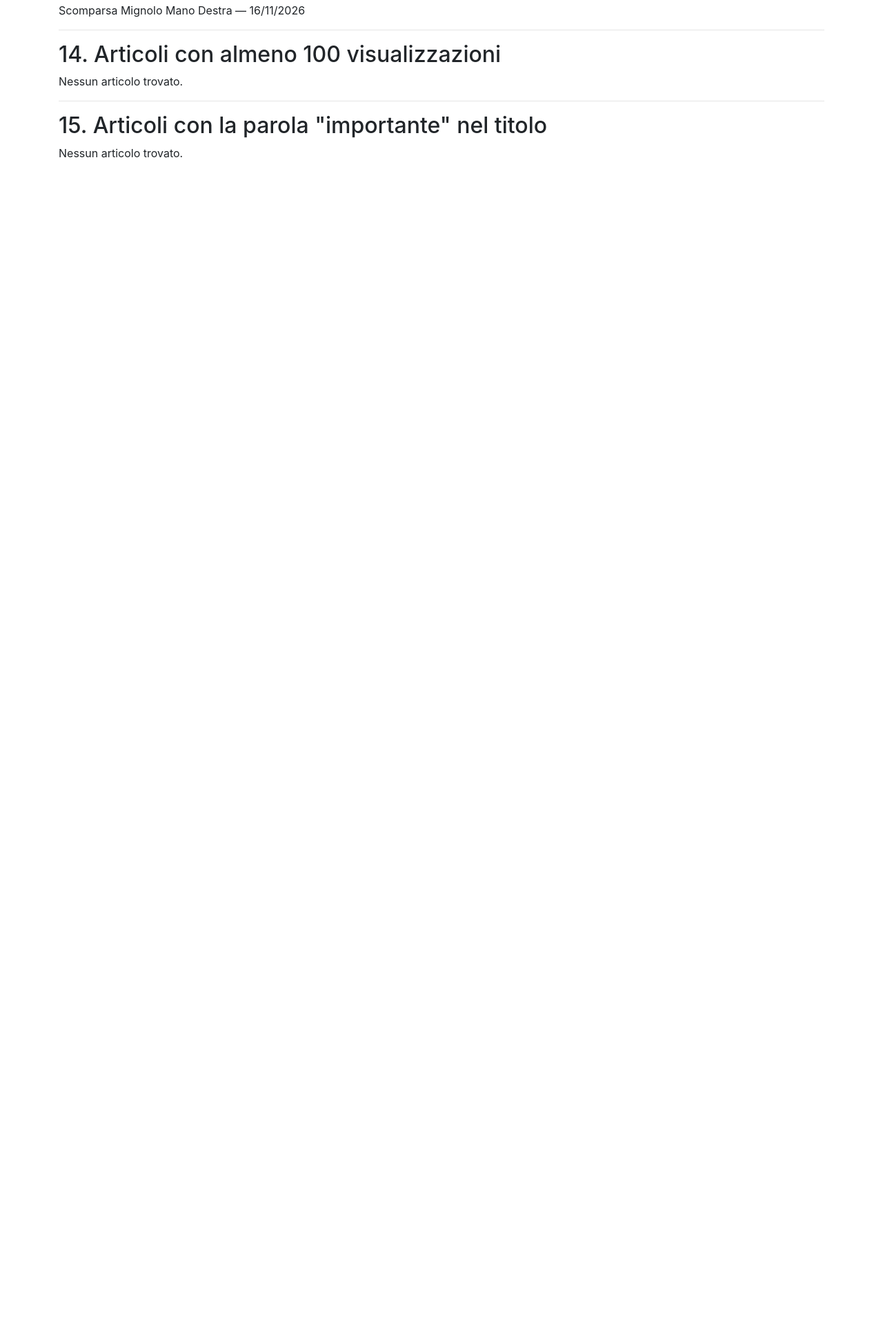
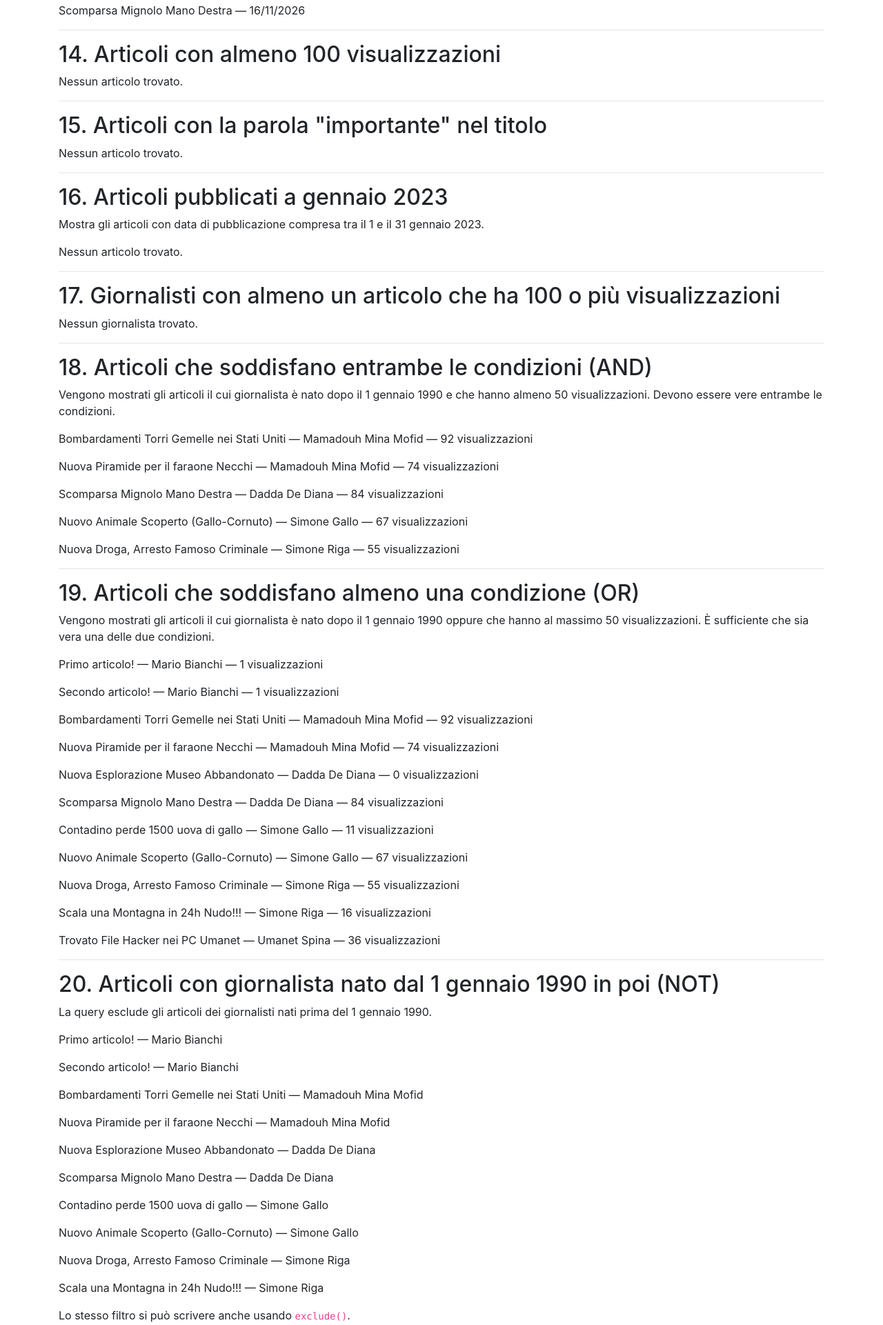
Before and after one commit to AndreaNeri-Edu/primo_progetto, a Django app: page /news/query_base/ in a window 1280 px wide. Shown: the part 2804-4725 px from the top of the page at 69% size. Before the commit the page ends 3033 px from the top, so only its background shows below. Run offline with Django 5.2, Linux system fonts and the light colour scheme; data comes from the database, SQL or seed files in the repository.

Commit message:
Passo 18 (completo)

```diff
--- a/news/templates/news/query.html
+++ b/news/templates/news/query.html
@@ -125,4 +125,49 @@
     {% empty %}
         <p>Nessun articolo trovato.</p>
     {% endfor %}
+    <hr>
+
+    <h2>16. Articoli pubblicati a gennaio 2023</h2>
+    <p>Mostra gli articoli con data di pubblicazione compresa tra il 1 e il 31 gennaio 2023.</p>
+    {% for articolo in articoli_mese_anno %}
+        <p>{{ articolo.titolo }} — {{ articolo.data|date:"d/m/Y" }}</p>
+    {% empty %}
+        <p>Nessun articolo trovato.</p>
+    {% endfor %}
+    <hr>
+
+    <h2>17. Giornalisti con almeno un articolo che ha 100 o più visualizzazioni</h2>
+    {% for giornalista in giornalisti_con_articoli_popolari %}
+        <p>{{ giornalista }}</p>
+    {% empty %}
+        <p>Nessun giornalista trovato.</p>
+    {% endfor %}
+    <hr>
+
+    <h2>18. Articoli che soddisfano entrambe le condizioni (AND)</h2>
+    <p>Vengono mostrati gli articoli il cui giornalista è nato dopo il 1 gennaio 1990 e che hanno almeno 50 visualizzazioni. Devono essere vere entrambe le condizioni.</p>
+    {% for articolo in articoli_con_and %}
+        <p>{{ articolo.titolo }} — {{ articolo.giornalista }} — {{ articolo.visualizzazioni }} visualizzazioni</p>
+    {% empty %}
+        <p>Nessun articolo trovato.</p>
+    {% endfor %}
+    <hr>
+
+    <h2>19. Articoli che soddisfano almeno una condizione (OR)</h2>
+    <p>Vengono mostrati gli articoli il cui giornalista è nato dopo il 1 gennaio 1990 oppure che hanno al massimo 50 visualizzazioni. È sufficiente che sia vera una delle due condizioni.</p>
+    {% for articolo in articoli_con_or %}
+        <p>{{ articolo.titolo }} — {{ articolo.giornalista }} — {{ articolo.visualizzazioni }} visualizzazioni</p>
+    {% empty %}
+        <p>Nessun articolo trovato.</p>
+    {% endfor %}
+    <hr>
+
+    <h2>20. Articoli con giornalista nato dal 1 gennaio 1990 in poi (NOT)</h2>
+    <p>La query esclude gli articoli dei giornalisti nati prima del 1 gennaio 1990.</p>
+    {% for articolo in articoli_con_not %}
+        <p>{{ articolo.titolo }} — {{ articolo.giornalista }}</p>
+    {% empty %}
+        <p>Nessun articolo trovato.</p>
+    {% endfor %}
+    <p>Lo stesso filtro si può scrivere anche usando <code>exclude()</code>.</p>
 {% endblock content %}
--- a/news/views.py
+++ b/news/views.py
@@ -2,6 +2,7 @@ import datetime
 
 from django.shortcuts import render
 from django.http import HttpResponse
+from django.db.models import Q
 from .models import Articolo, Giornalista
 
 # Create your views here.
@@ -118,6 +119,39 @@ def queryBase(request):
     # 15. Tutti gli articoli che contengono una certa parola nel titolo:
     articoli_parola = Articolo.objects.filter(titolo__icontains='importante')
 
+    # 16. Articoli pubblicati a gennaio 2023:
+    articoli_mese_anno = Articolo.objects.filter(data__month=1, data__year=2023)
+
+    # 17. Giornalisti con almeno un articolo con 100 o più visualizzazioni:
+    giornalisti_con_articoli_popolari = Giornalista.objects.filter(
+        articoli__visualizzazioni__gte=100
+    ).distinct()
+
+    data_limite = datetime.date(1990, 1, 1)
+    visualizzazioni_limite = 50
+
+    # 18. Articoli il cui giornalista è nato dopo la data limite
+    # e che hanno almeno 50 visualizzazioni:
+    articoli_con_and = Articolo.objects.filter(
+        giornalista__anno_nascita__gt=data_limite,
+        visualizzazioni__gte=visualizzazioni_limite,
+    )
+
+    # 19. Articoli il cui giornalista è nato dopo la data limite
+    # oppure che hanno al massimo 50 visualizzazioni:
+    articoli_con_or = Articolo.objects.filter(
+        Q(giornalista__anno_nascita__gt=data_limite)
+        | Q(visualizzazioni__lte=visualizzazioni_limite)
+    )
+
+    # 20. Articoli il cui giornalista non è nato prima della data limite.
+    articoli_con_not = Articolo.objects.filter(
+        ~Q(giornalista__anno_nascita__lt=data_limite)
+    )
+    articoli_con_not_exclude = Articolo.objects.exclude(
+        giornalista__anno_nascita__lt=data_limite
+    )
+
     # Creare il dizionario context
     context = {
         'articoli_cognome': articoli_cognome,
@@ -136,6 +170,12 @@ def queryBase(request):
         'ultimi': ultimi,
         'articoli_minime_visualizzazioni': articoli_minime_visualizzazioni,
         'articoli_parola': articoli_parola,
+        'articoli_mese_anno': articoli_mese_anno,
+        'giornalisti_con_articoli_popolari': giornalisti_con_articoli_popolari,
+        'articoli_con_and': articoli_con_and,
+        'articoli_con_or': articoli_con_or,
+        'articoli_con_not': articoli_con_not,
+        'articoli_con_not_exclude': articoli_con_not_exclude,
     }
 
     return render(request, 'news/query.html', context)
```
